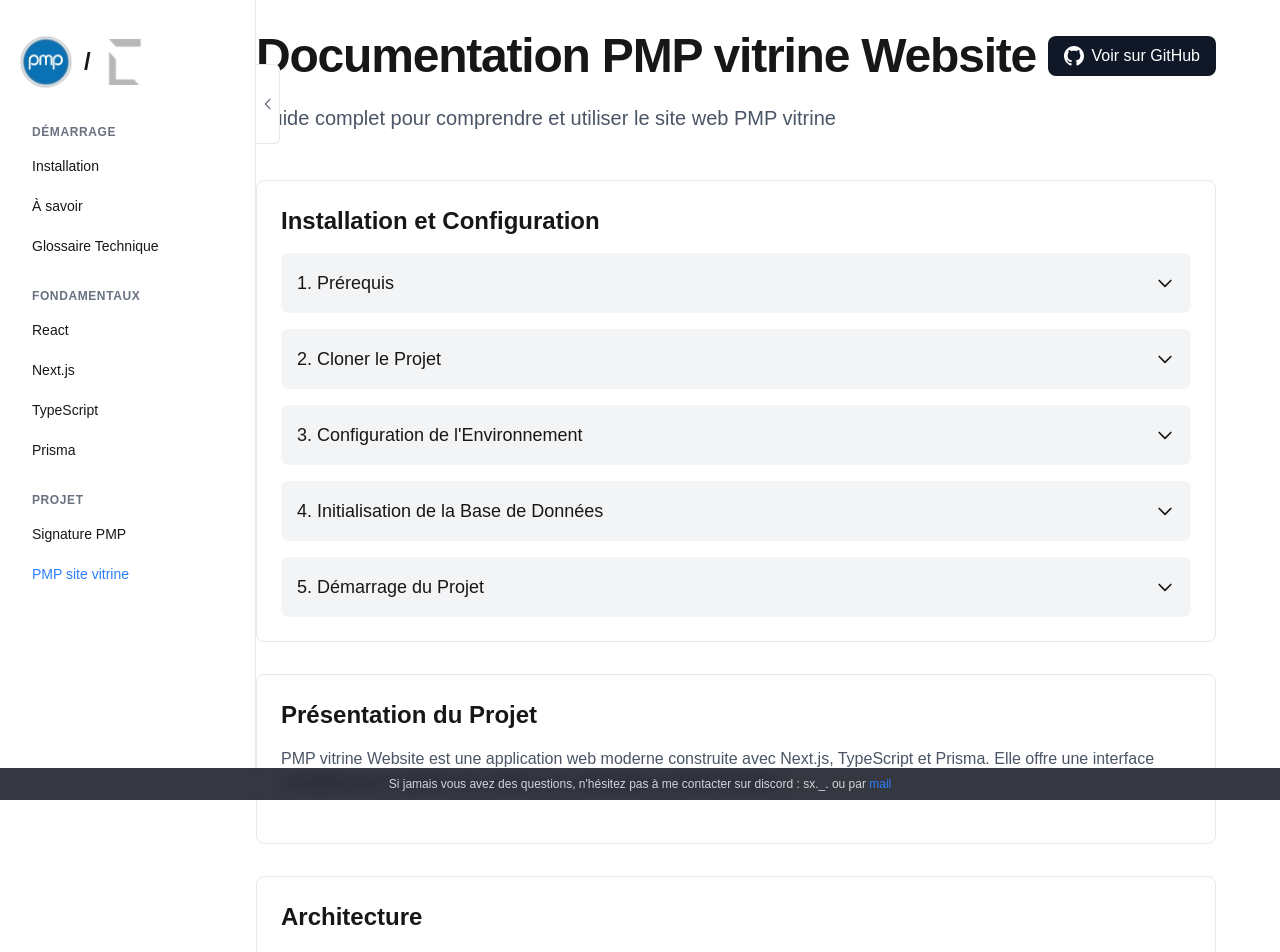
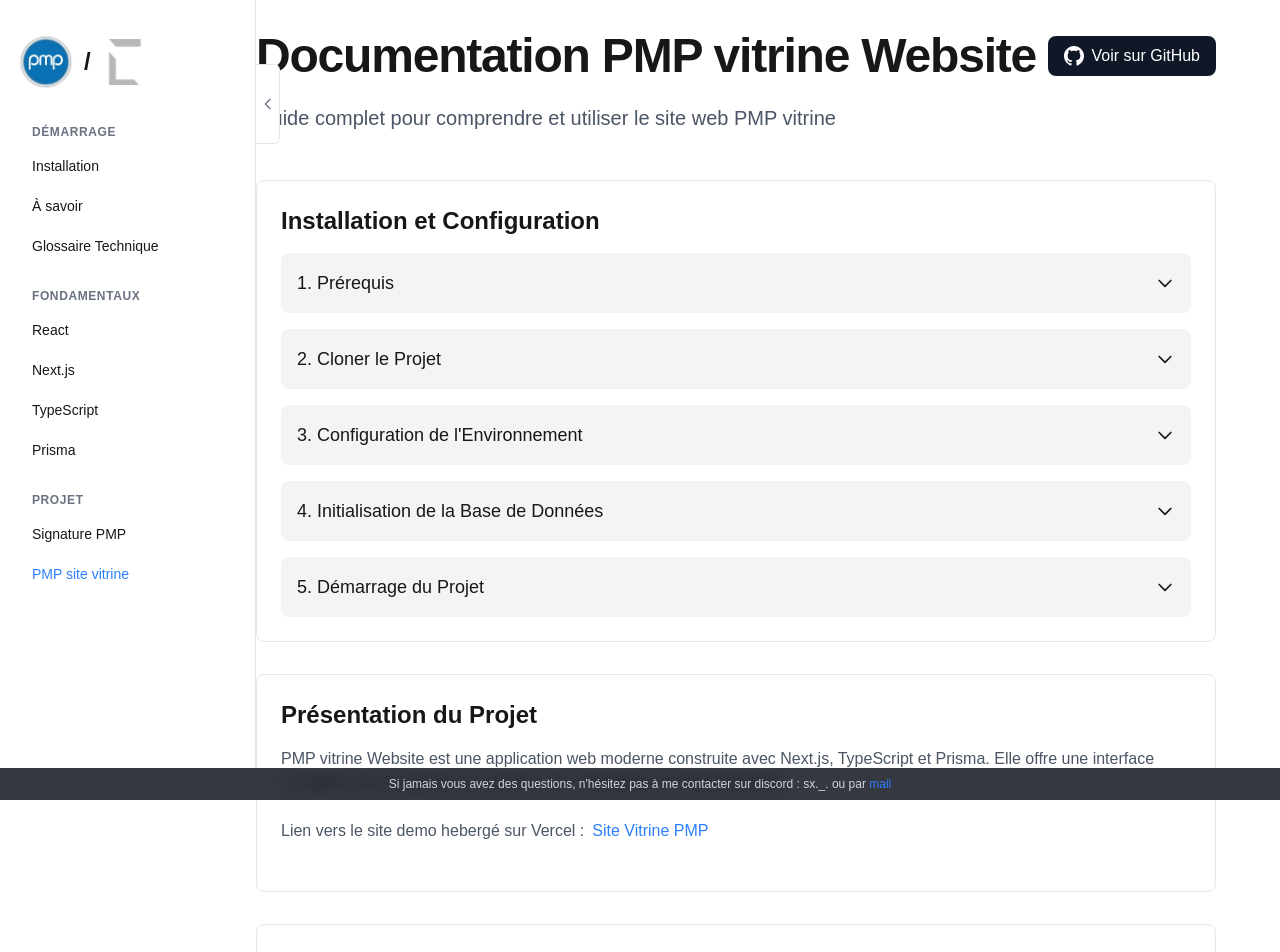
Before and after one commit to 17Sx/react-docs-pmp, a Next.js app: page /pmp-sv in a window 1280 px wide. Shown: the top 952 px of the page. Built offline with nearby package versions, Linux system fonts and the light colour scheme.

Commit message:
style: btn to go to demo website

```diff
--- a/app/pmp-sv/page.tsx
+++ b/app/pmp-sv/page.tsx
@@ -178,6 +178,13 @@
             PMP vitrine Website est une application web moderne construite avec Next.js, TypeScript et Prisma.
             Elle offre une interface complète pour la gestion de contenu, les newsletters et l&apos;administration.
           </p>
+          <p className="text-gray-600 dark:text-gray-400 mb-6">
+            Lien vers le site demo hebergé sur Vercel :
+
+            <Link className="ml-2 text-blue-500 hover:text-blue-600 dark:text-blue-400 dark:hover:text-blue-300" href="https://pmp-sv.vercel.app/" target="_blank" rel="noopener noreferrer">
+               Site Vitrine PMP
+            </Link>
+          </p>
         </section>
 
         <section className="p-6 rounded-lg border border-gray-200 dark:border-gray-800">
```
